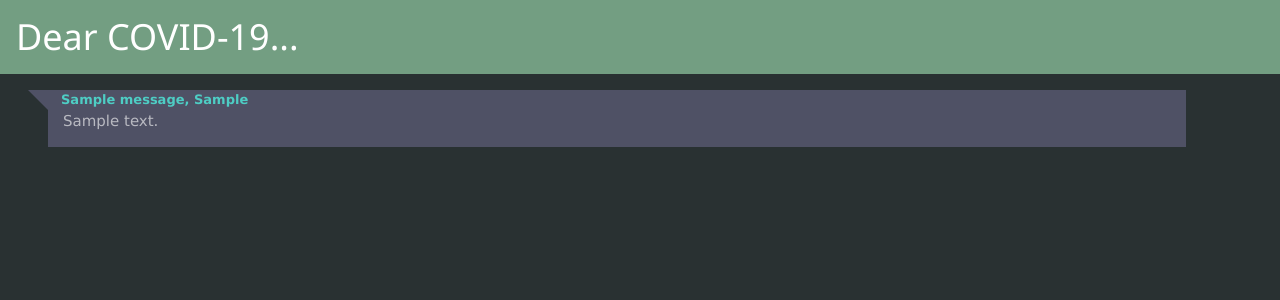
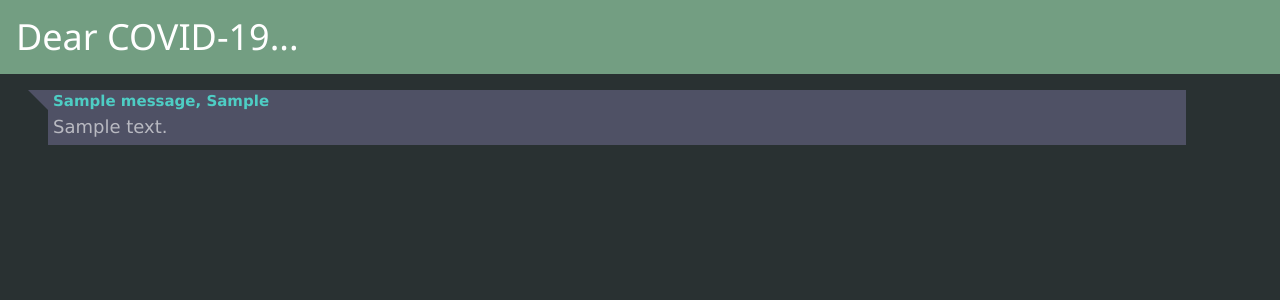
Before and after one commit to supmir/COVID, a Django app: page /DearCovid/1 in a window 1280 px wide. Shown: the top 300 px of the page. Run offline with Django 3.2, Linux system fonts and the light colour scheme; tables that the repository leaves empty hold one stand-in row (values such as "Sample post").

Commit message:
Font optimisation

```diff
--- a/static/styles/messages.css
+++ b/static/styles/messages.css
@@ -114,15 +114,16 @@ body {
 /* talk bubble contents */
 
 .username {
-    padding: 0em 1em 0em 1em;
-    font-size: small;
+    padding: 0px 5px 0px 5px;
+    /* font-size: small; */
     font-weight: 800;
     color: var(--username);
 }
 
 .talktext {
-    padding: 0em 1em 1em 1em;
+    padding: 0px 5px 5px 5px;
     color: var(--message);
+    font-size: larger;
 }
 
 .username,
```
